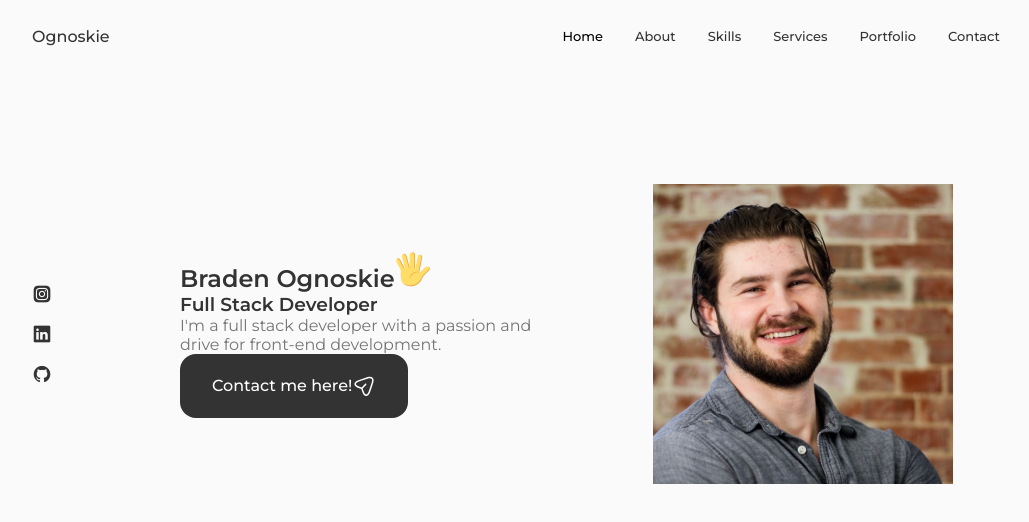
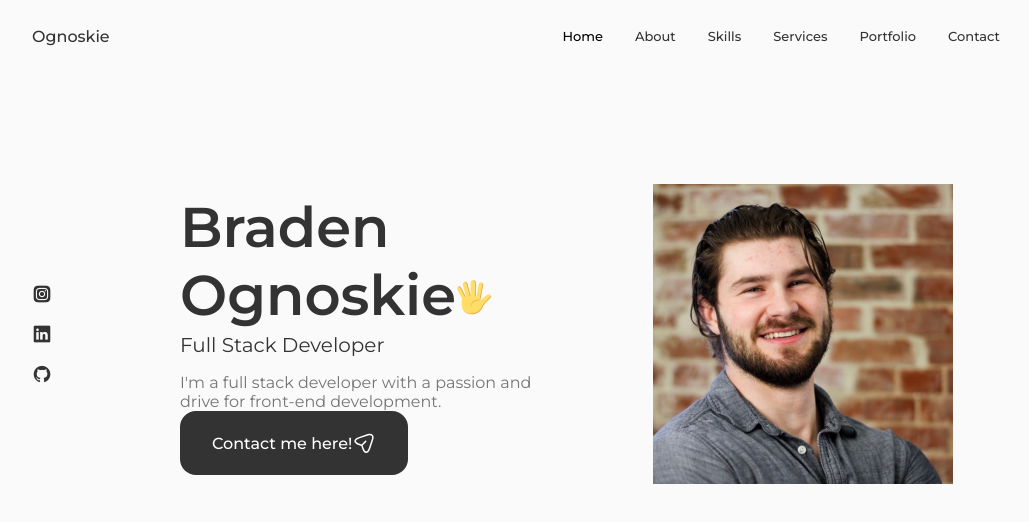
Before and after one commit to Ognoskie/portfolio-project, a React (Create React App) app: page / in a window 1280 px wide. Shown: the top 522 px of the page, without its empty margins (124-1153 px from the left). Built offline with nearby package versions, Linux system fonts and the light colour scheme.

Commit message:
added more css to title and fixed bug

```diff
--- a/src/components/home/Home.js
+++ b/src/components/home/Home.js
@@ -1,6 +1,6 @@
 import React from "react";
+import "./home.css";
 import Social from "./Social";
-import "./home.css";
 import Data from "./Data";
 const Home = () => {
     return (
--- a/src/components/home/home.css
+++ b/src/components/home/home.css
@@ -16,6 +16,29 @@
     color: var(--title-color);
 }
 
+.home_social-icon:hover {
+    color: var(--title-color-dark);
+}
+
+.home_title {
+    font-size: var(--big-font-size);
+    margin-bottom: var(--mb-0-25);
+}
+
+.home_hand {
+    width: 38px;
+    height: 38px;
+    margin-left: 0.4rem;
+}
+
+.home_subtitle {
+    position: relative;
+    font-size: var(--h3-font-size);
+    padding-right: 5.4rem;
+    font-weight: var(--font-normal);
+    margin-bottom: var(--mb-1);
+}
+
 .home_img {
     background: url("../../assets//profile.jpg");
     background-repeat: no-repeat;
```
